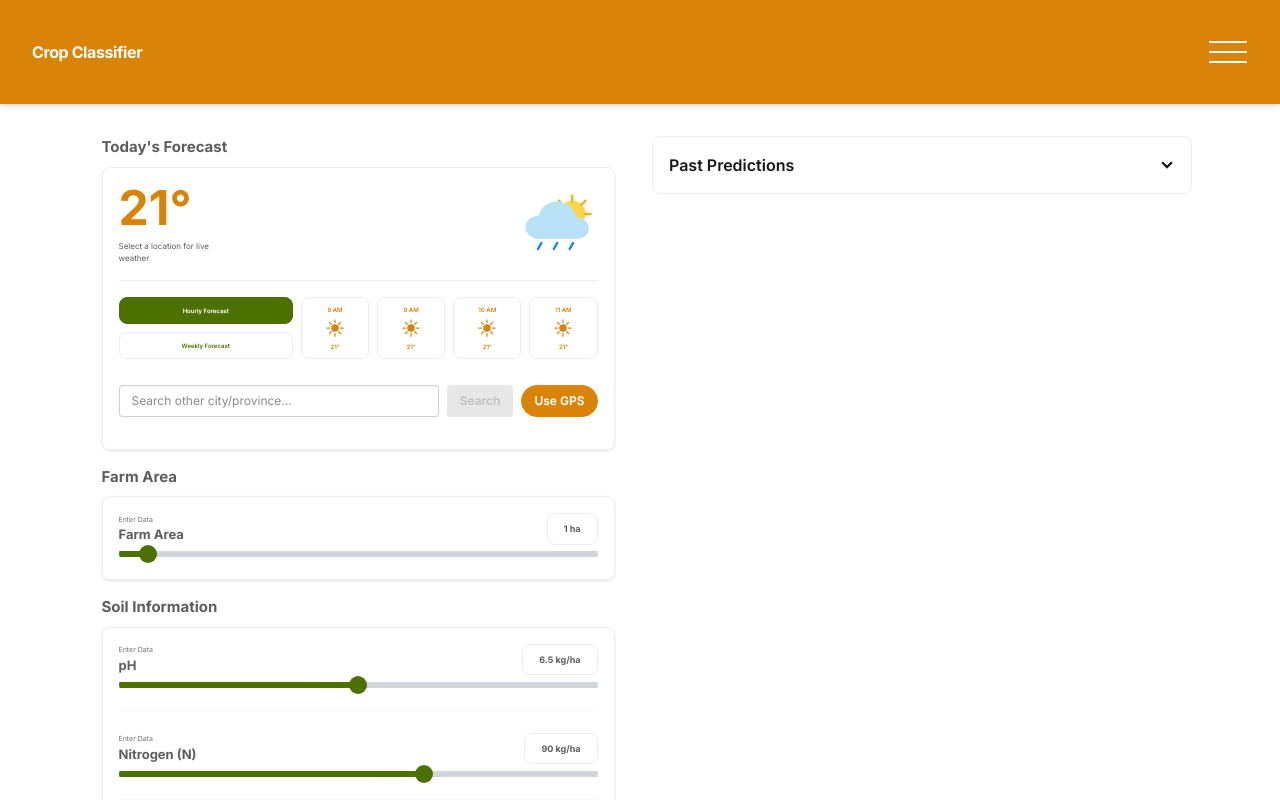
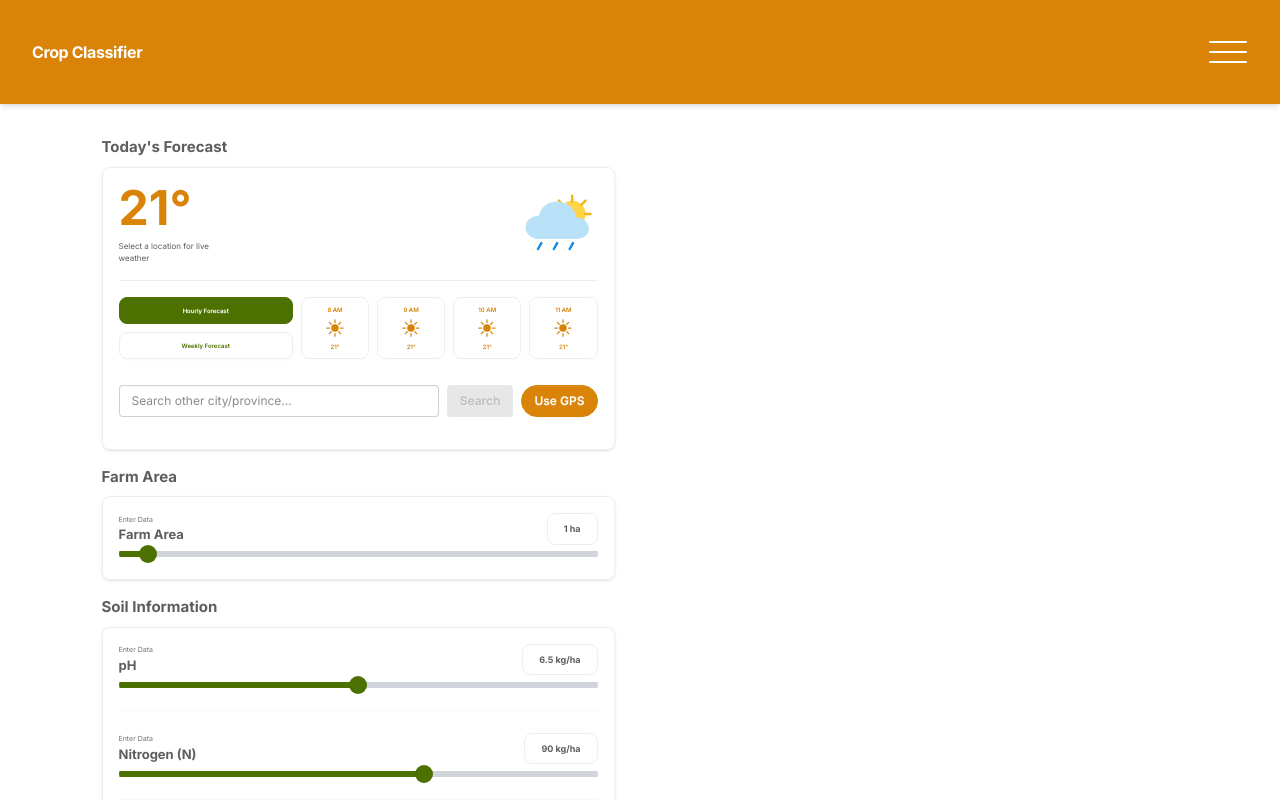
Before and after one commit to neophiles/crop-classifier, a React app in the folder frontend/: page / in a window 1280 px wide. Shown: the top 800 px of the page. Built offline with nearby package versions, Linux system fonts and the light colour scheme; the HTML template or start-up script is replaced by a standard one.

Commit message:
Hid the History Panel

```diff
--- a/frontend/src/App.jsx
+++ b/frontend/src/App.jsx
@@ -69,7 +69,9 @@ export default function App() {
           </button>
         </form>
 
-        <HistoryPanel />
+        <div className="hidden">
+          <HistoryPanel />
+        </div>
       </div>
 
       {isLoading ? (
@@ -82,7 +84,7 @@ export default function App() {
         </section>
       ) : result ? (
         <section className="mx-auto flex w-full max-w-2xl flex-col gap-4">
-          <ResultsPanel result={result} areaHa={inputs.area_ha} />
+          <ResultsPanel result={result} areaHa={inputs.area_ha} inputs={inputs} />
           <button
             type="button"
             onClick={handleBackToInputs}
```
